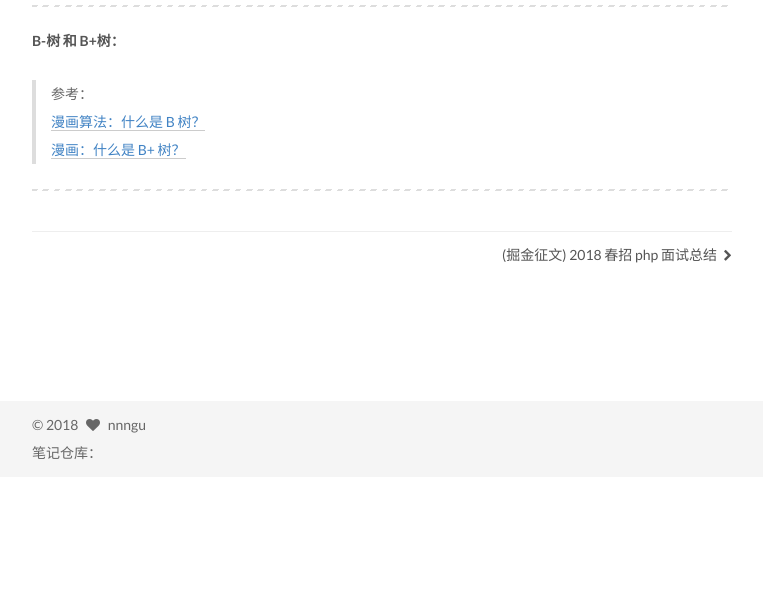
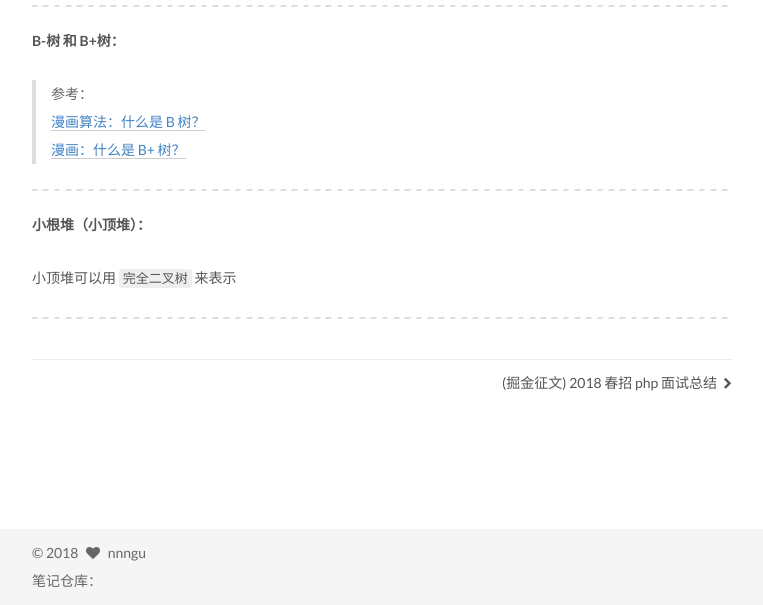
Before and after one commit to nnngu/LearningNotes, a Jekyll site: the page built from _posts/2018-06-15-考研 408 计算机笔记.md, in a window 1280 px wide. Shown: the part 1454-2059 px from the top of the page, without its empty margins (258-1021 px from the left). Built offline with Jekyll 4.4.1, drawn with Linux system fonts in a browser that asks for light colours; before the commit the page ends 1931 px from its top, so only the background shows below that; grey boxes are pictures that could not be loaded.

Commit message:
修改文件: _posts/2018-06-15-考研 408 计算机笔记.md

```diff
--- a/_posts/2018-06-15-考研 408 计算机笔记.md
+++ b/_posts/2018-06-15-考研 408 计算机笔记.md
@@ -35,6 +35,14 @@ description: 考研 408 计算机笔记
 
 ---
 
+**小根堆（小顶堆）：**
+
+小顶堆可以用 `完全二叉树` 来表示
+
+---
+
+
+
 
 
 
```
